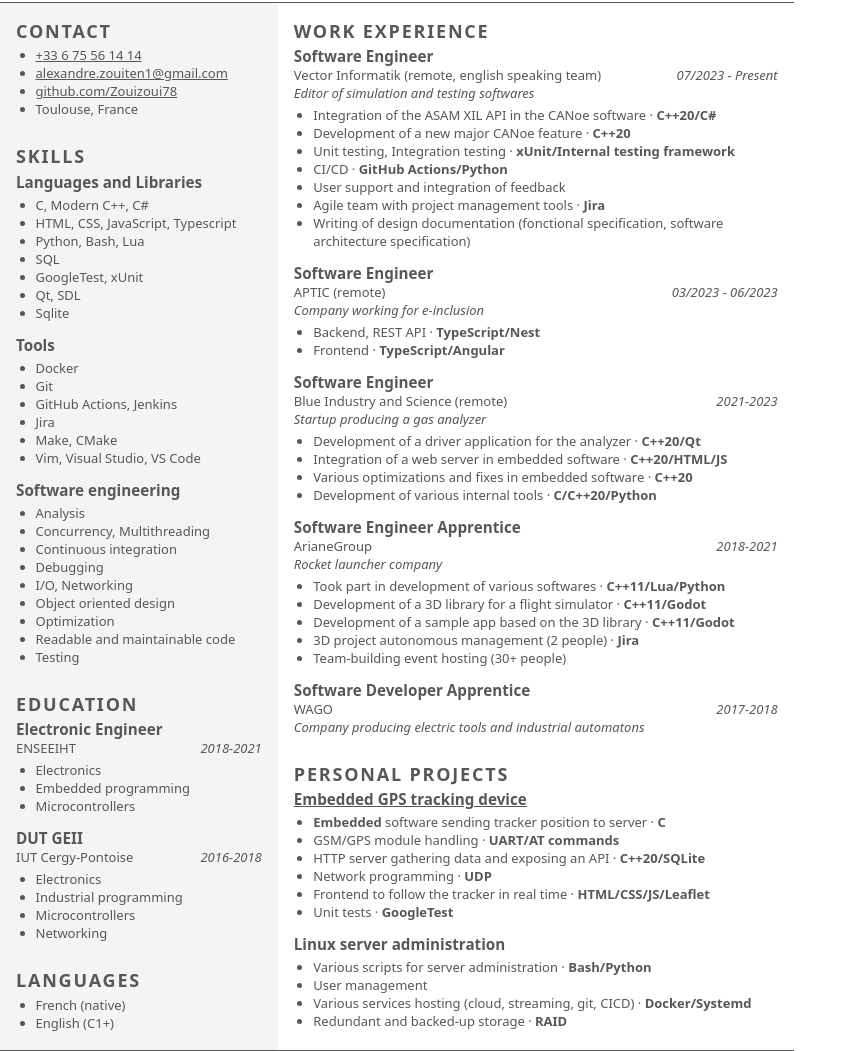
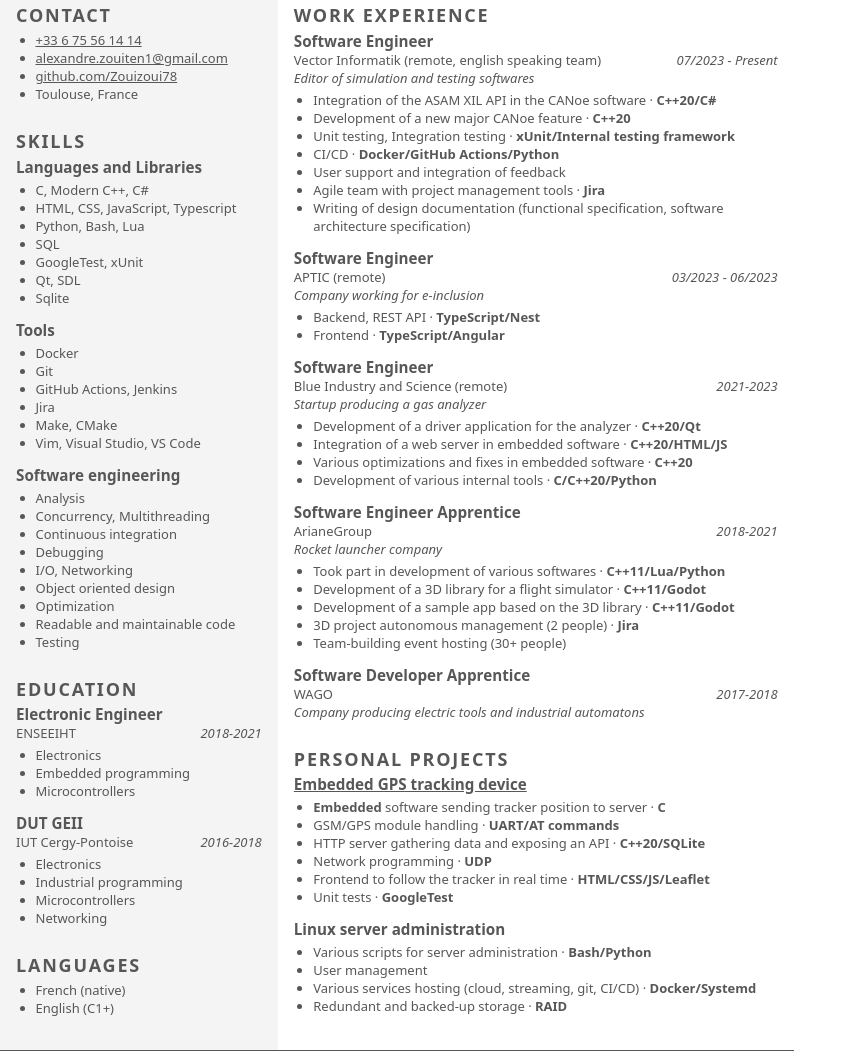
Before and after one commit to Zouizoui78/cv, a plain HTML site: page src/cv_zouiten_en.html in a window 1280 px wide. Shown: the part 73-1124 px from the top of the page, without its empty margins (0-841 px from the left). Drawn offline with Linux system fonts and the light colour scheme.

Commit message:
add a docker mention

```diff
--- a/src/cv_zouiten_en.html
+++ b/src/cv_zouiten_en.html
@@ -127,10 +127,10 @@
                         <li>Development of a new major CANoe feature &#183; <strong>C++20</strong></li>
                         <li>Unit testing, Integration testing &#183; <strong>xUnit/Internal testing framework</strong>
                         </li>
-                        <li>CI/CD &#183; <strong>GitHub Actions/Python</strong></li>
+                        <li>CI/CD &#183; <strong>Docker/GitHub Actions/Python</strong></li>
                         <li>User support and integration of feedback</li>
                         <li>Agile team with project management tools &#183; <strong>Jira</strong></li>
-                        <li>Writing of design documentation (fonctional specification, software architecture
+                        <li>Writing of design documentation (functional specification, software architecture
                             specification)</li>
                     </ul>
                 </section>
@@ -215,7 +215,7 @@
                     <ul>
                         <li>Various scripts for server administration &#183; <strong>Bash/Python</strong></li>
                         <li>User management</li>
-                        <li>Various services hosting (cloud, streaming, git, CICD) &#183;
+                        <li>Various services hosting (cloud, streaming, git, CI/CD) &#183;
                             <strong>Docker/Systemd</strong>
                         </li>
                         <li>Redundant and backed-up storage &#183; <strong>RAID</strong></li>
--- a/src/style/layout.css
+++ b/src/style/layout.css
@@ -14,6 +14,7 @@ body {
     height: 297mm;
 
     display: grid;
+    grid-template-rows: 1.6cm;
 
     border-bottom: 1px solid #575757;
 }
```
Also changed, not shown: src/cv_zouiten_fr.html (+2 -2 lines).
